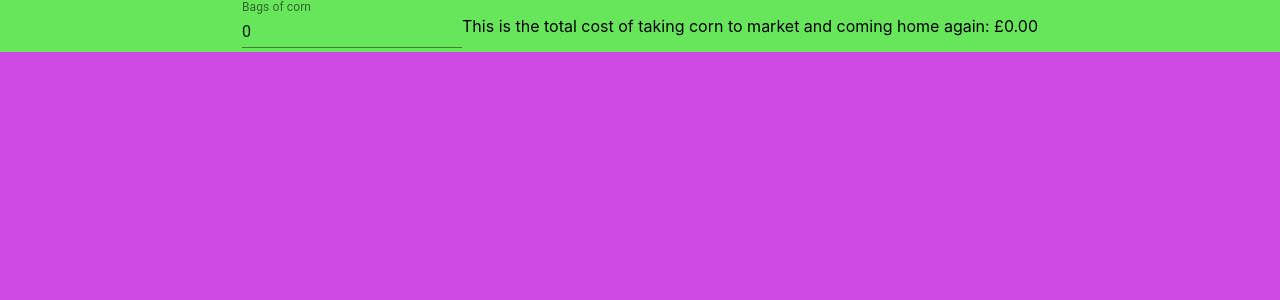
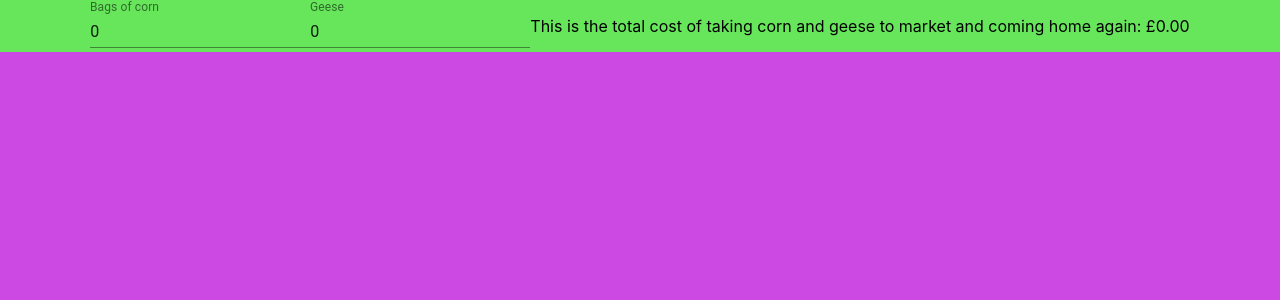
Before and after one commit to JohnFarrellDev/farm-tech, a React (Create React App) app: page / in a window 1280 px wide. Shown: the top 300 px of the page. Built offline with nearby package versions, Linux system fonts and the light colour scheme.

Commit message:
Utility functions for bad combinations

```diff
--- a/src/App.tsx
+++ b/src/App.tsx
@@ -13,6 +13,14 @@ function App() {
     setNumberOfBagsOfCorn(bagsOfCorn)
   }
 
+  const [numberOfGeese, setNumberOfGeese] = useState(0)
+
+  const updatedNumberOfGeese = (event: React.ChangeEvent<HTMLInputElement>) => {
+    const geese = Number(event.target.value);
+    if(geese < 0) return
+    setNumberOfGeese(geese)
+  }
+
   return (
     <AppContainer>
       <TextField
@@ -22,7 +30,14 @@ function App() {
         onChange={updatedNumberOfBagsOfCorn}
         value={numberOfBagsOfCorn}
       />
-      <p data-testid="total-cost">This is the total cost of taking corn to market and coming home again: £{calculateTotalCost(numberOfBagsOfCorn)}</p>
+      <TextField
+        label="Geese"
+        type="number"
+        placeholder="number of geese"
+        onChange={updatedNumberOfGeese}
+        value={numberOfGeese}
+      />
+      <p data-testid="total-cost">This is the total cost of taking corn and geese to market and coming home again: £{calculateTotalCost(numberOfBagsOfCorn + numberOfGeese)}</p>
     </AppContainer>
   );
 }
--- a/src/utils/calculateTotalCost.ts
+++ b/src/utils/calculateTotalCost.ts
@@ -1,7 +1,7 @@
-const COST_PER_BAG_OF_CORN = 25;
+const COST_PER_BAG_OF_CROSSING = 25;
 
 // we want to handle decimal inputs (probably round up)
-export const calculateTotalCost = (numberOfBags: number) => {
-  if(numberOfBags < 0) return "0.00";
-  return ((COST_PER_BAG_OF_CORN * numberOfBags * 2)/100).toFixed(2);
+export const calculateTotalCost = (numberOfItems: number) => {
+  if(numberOfItems < 0) return "0.00";
+  return ((COST_PER_BAG_OF_CROSSING * numberOfItems * 2)/100).toFixed(2);
 }
```
Also changed, not shown: 2 other files (tests, documents, lock files or other folders).
